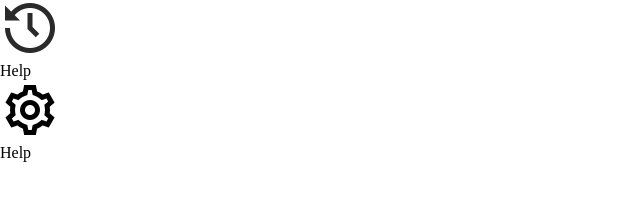
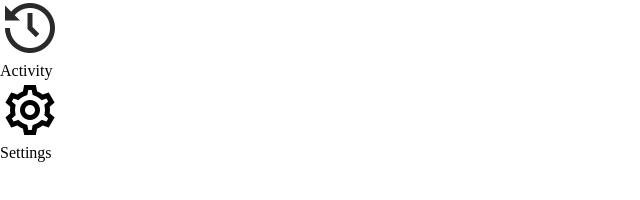
Before and after one commit to Satyam-Nayak/gemini-clone-chatbot, a React (Vite) app: page / in a window 1280 px wide. Shown: the part 330-530 px from the top of the page, without its empty margins (0-640 px from the left). Built offline with nearby package versions, Linux system fonts and the light colour scheme.

Commit message:
text added

```diff
--- a/src/components/Sidebar/Sidebar.jsx
+++ b/src/components/Sidebar/Sidebar.jsx
@@ -26,11 +26,11 @@ const Sidebar = () => {
         </div>
         <div className="bottom-item recent-entry">
           <img src={assets.history_icon} alt="" />
-          <p>Help</p>
+          <p>Activity</p>
         </div>
         <div className="bottom-item recent-entry">
           <img src={assets.setting_icon} alt="" />
-          <p>Help</p>
+          <p>Settings</p>
         </div>
       </div>
     </div>
```
